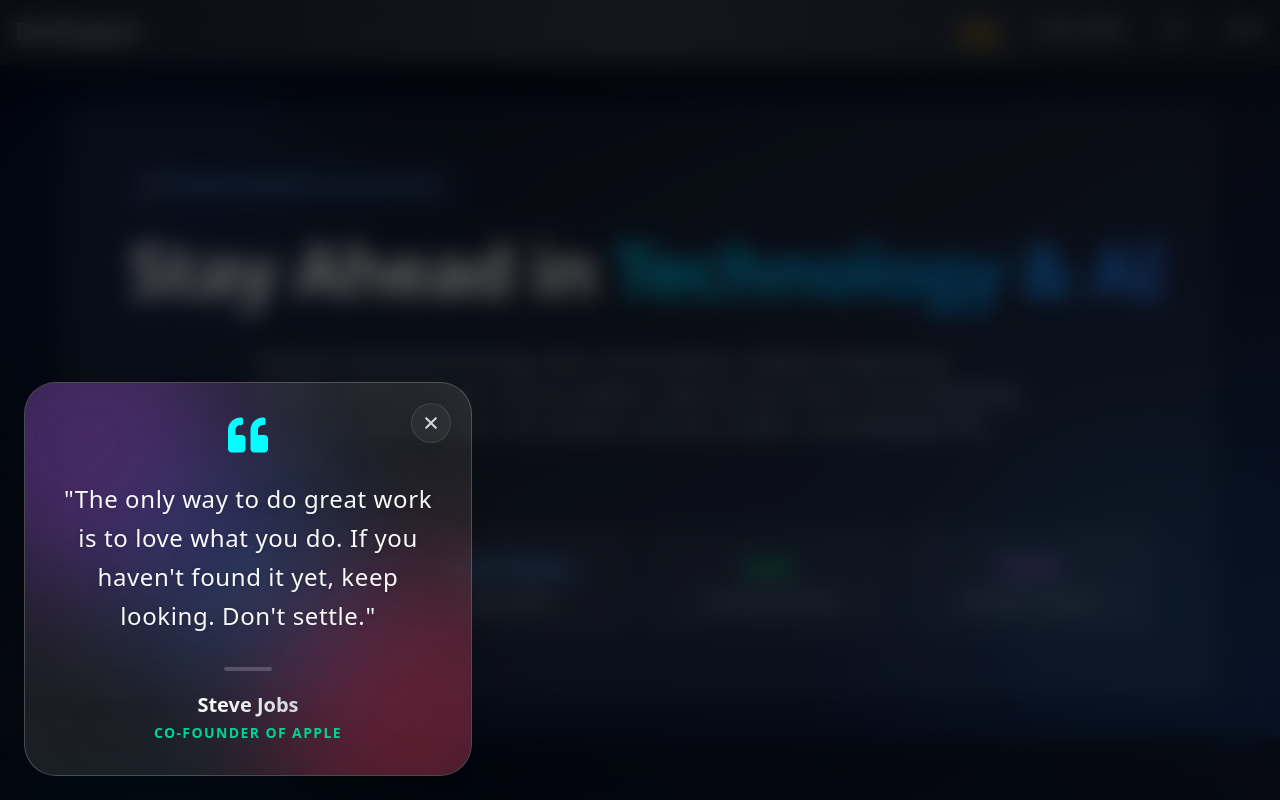
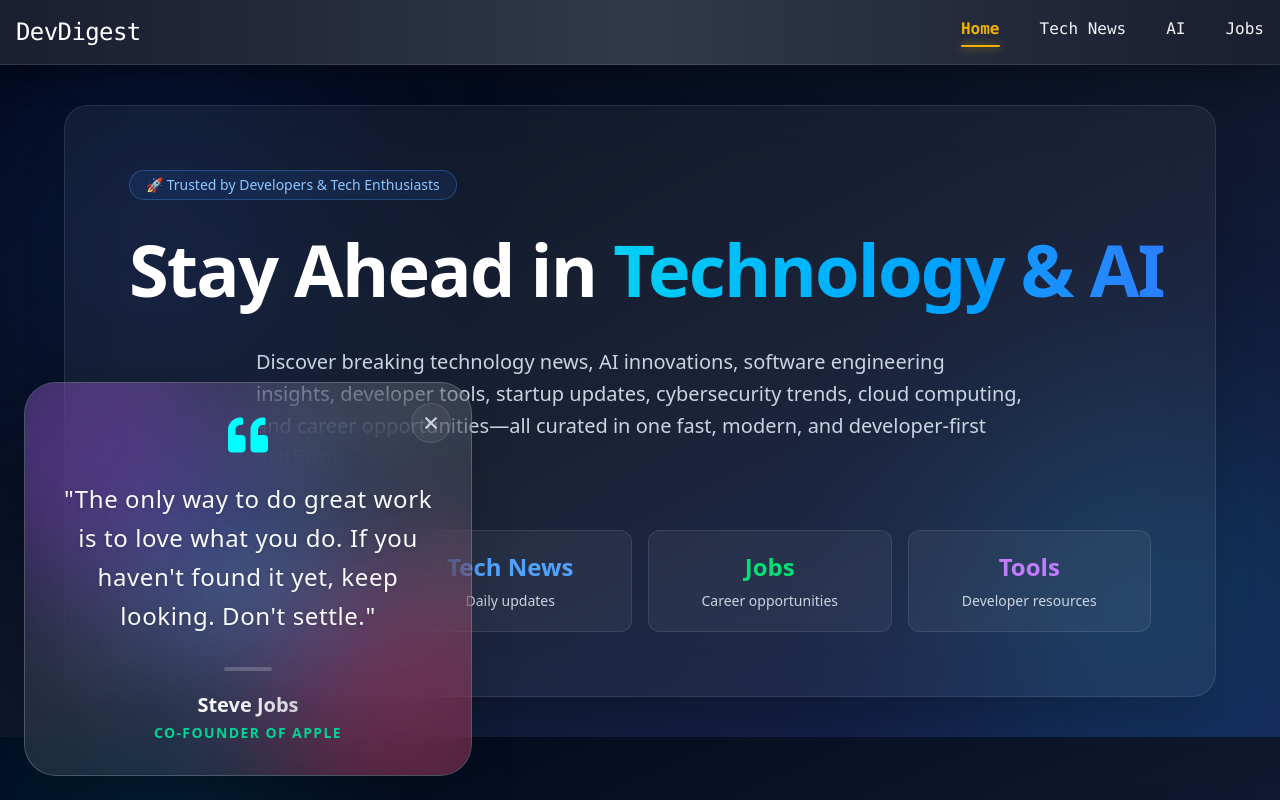
Before and after one commit to raushan-sinha/devdigest, a Next.js app: page / in a window 1280 px wide. Shown: the top 800 px of the page. Built offline with nearby package versions, Linux system fonts and the light colour scheme; no server answers.

Commit message:
Removed Background Blur on the Page

```diff
--- a/components/ui/QuotePopupCard.tsx
+++ b/components/ui/QuotePopupCard.tsx
@@ -4,7 +4,7 @@ import { QuoteCardProps } from '@/types/quoteCardProps.types';
 
 export default function QuotePopupCard({ onClose }: QuoteCardProps) {
     return (
-        <div className="fixed inset-0 z-50 flex items-end justify-start bg-black/60 p-4 backdrop-blur-md sm:p-6">
+        <div className="fixed inset-0 z-50 flex items-end justify-start fixed inset-0 z-50 flex items-end justify-start p-4 sm:p-6-md sm:p-6">
             {/* Card Container */}
             <div className="relative w-full max-w-md overflow-hidden rounded-[2rem] border border-white/20 bg-white/10 p-6 shadow-2xl backdrop-blur-2xl sm:w-auto sm:p-8">
 
```
